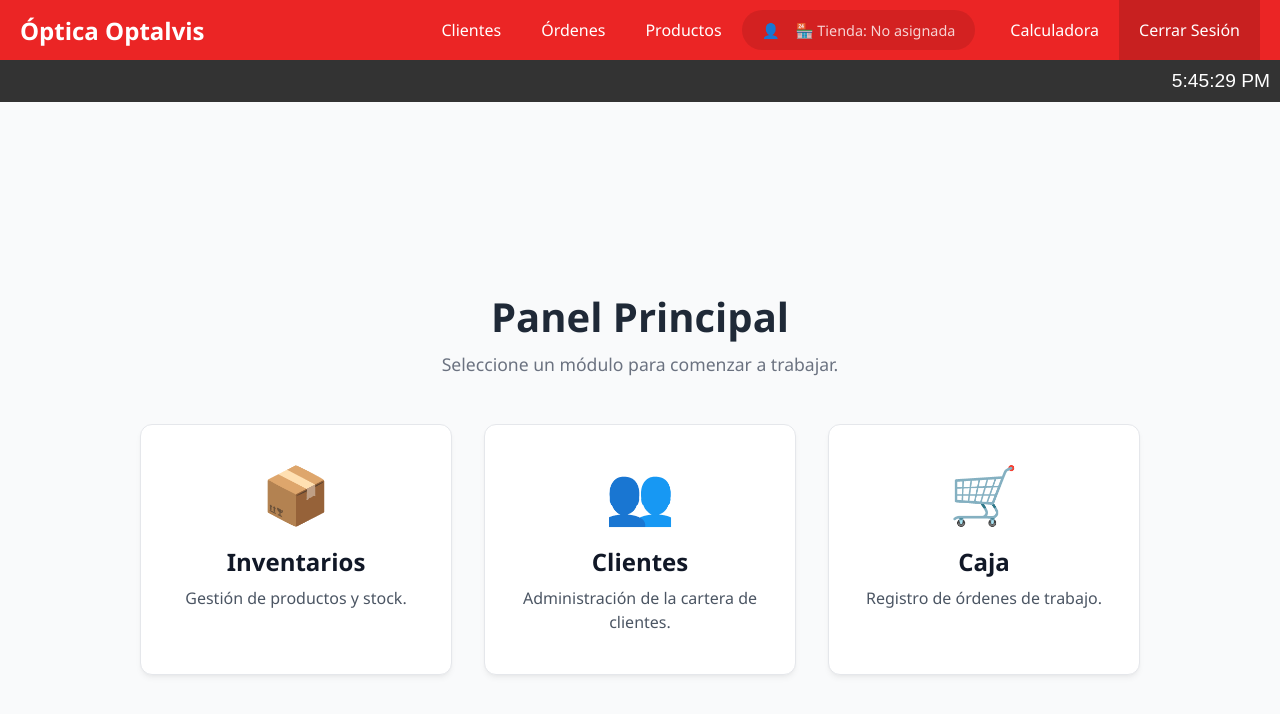
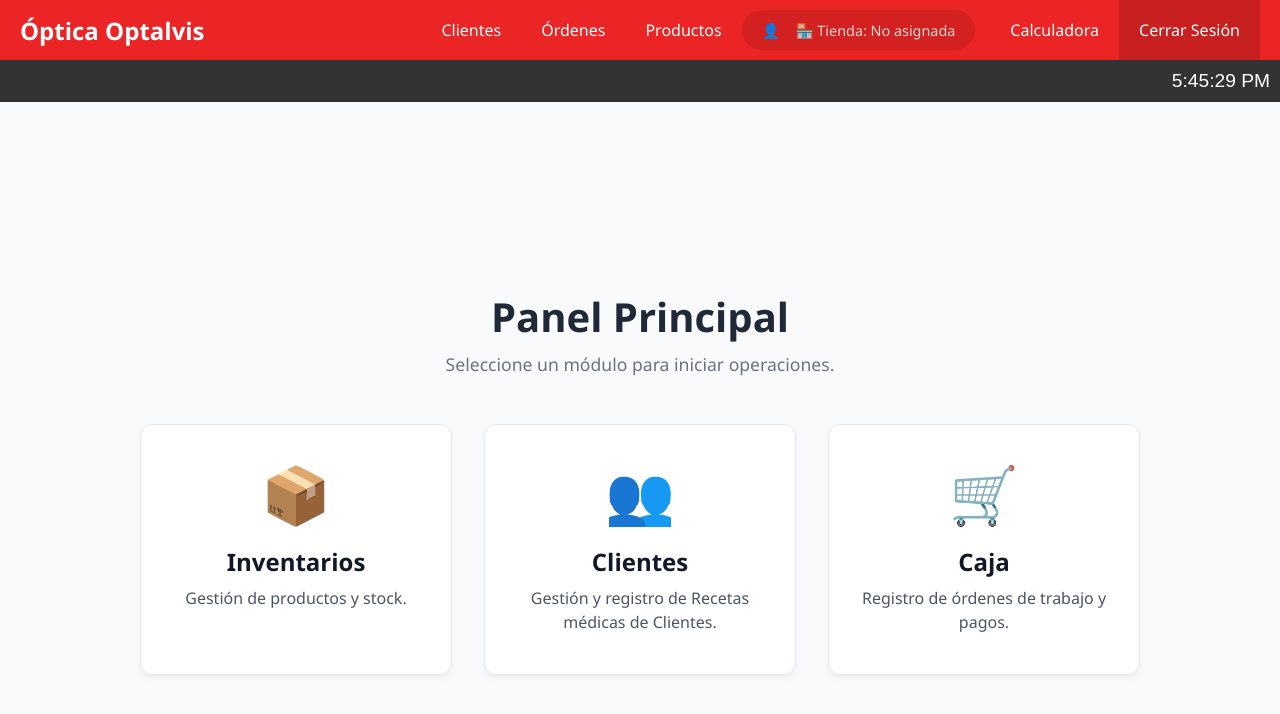
Before and after one commit to Samydex156/sistema-optica, a Vue app: page /panel in a window 1280 px wide. Shown: the top 714 px of the page. Built offline with nearby package versions, Linux system fonts and the light colour scheme; no server answers; sample sign-in values are in the browser's storage.

Commit message:
Modificación de descripción de texto del panel Principal

```diff
--- a/src/components/PanelPrincipal.vue
+++ b/src/components/PanelPrincipal.vue
@@ -2,7 +2,7 @@
   <div class="dashboard-container">
     <header class="dashboard-header">
       <h1>Panel Principal</h1>
-      <p>Seleccione un módulo para comenzar a trabajar.</p>
+      <p>Seleccione un módulo para iniciar operaciones.</p>
     </header>
     <div class="modules-grid">
       <!-- Tarjeta para Inventarios -->
@@ -20,7 +20,7 @@
           👥
         </div>
         <h2>Clientes</h2>
-        <p>Administración de la cartera de clientes.</p>
+        <p>Gestión y registro de Recetas médicas de Clientes.</p>
       </div>
 
       <!-- Tarjeta para Caja -->
@@ -29,7 +29,7 @@
           🛒
         </div>
         <h2>Caja</h2>
-        <p>Registro de órdenes de trabajo.</p>
+        <p>Registro de órdenes de trabajo y pagos.</p>
       </div>
     </div>
   </div>
```
